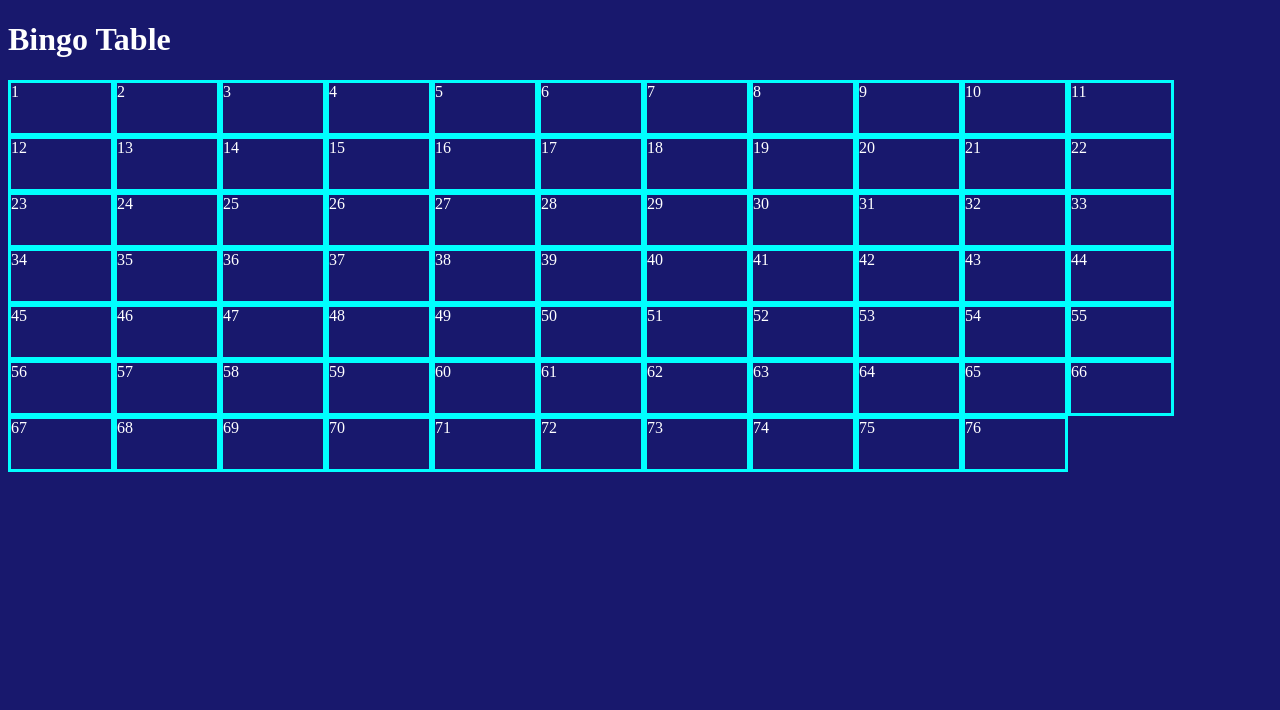
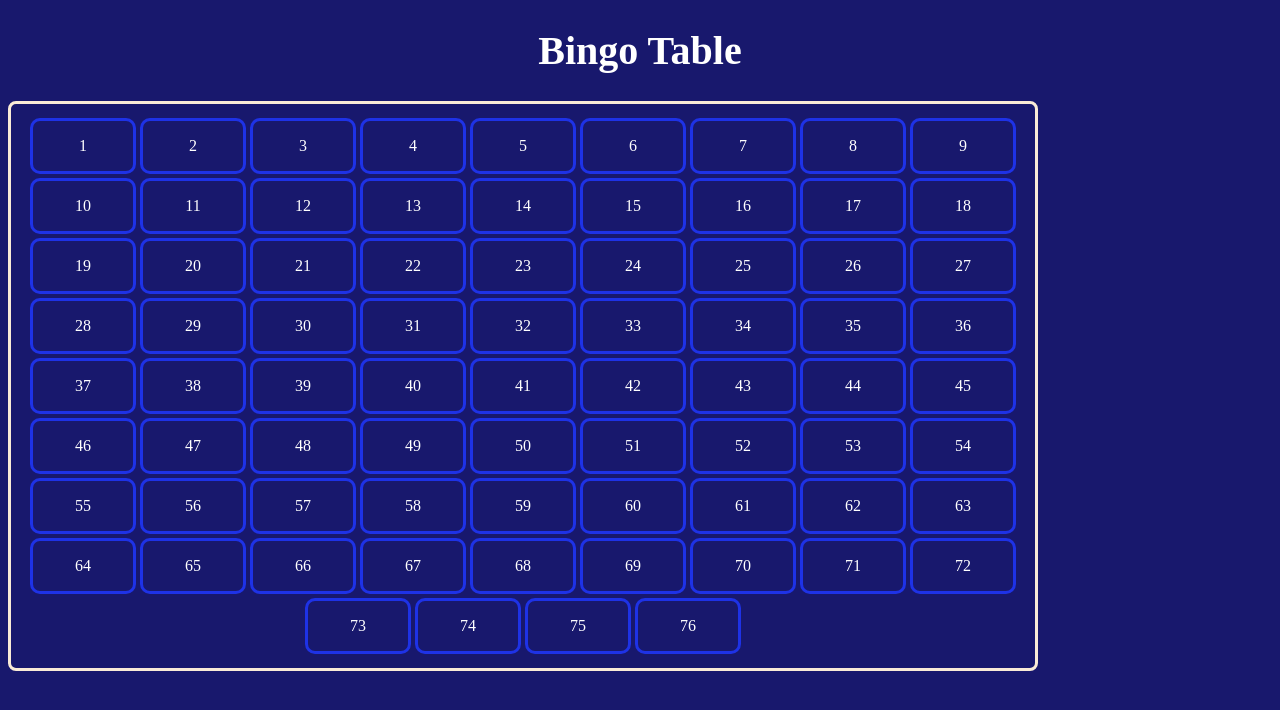
Before and after one commit to DianaBerte/Homework-8-Dec-2022, a plain HTML site: page index.html in a window 1280 px wide. Drawn offline with Linux system fonts and the light colour scheme.

Commit message:
last committ

```diff
--- a/style.css
+++ b/style.css
@@ -3,7 +3,14 @@ body {
     color: white;
 }
 
-.container {
+h1 {
+    text-align: center;
+    font-size: 40px;
+}
+
+#container {
+
+    text-align: center;
     display: inline-block;
     width: 1000px;
     border-style: solid;
@@ -17,6 +24,11 @@ body {
     width: 100px;
     height: 50px;
     display: inline-block;
-    border-style: solid;
-    border-color: aqua;
+    border: 3px solid;
+    border-radius: 10px;
+    border-color: rgb(30, 50, 230);
+    margin: 2px;
+    text-align: center;
+    line-height: 50px;
+    cursor: pointer;
 }
```
